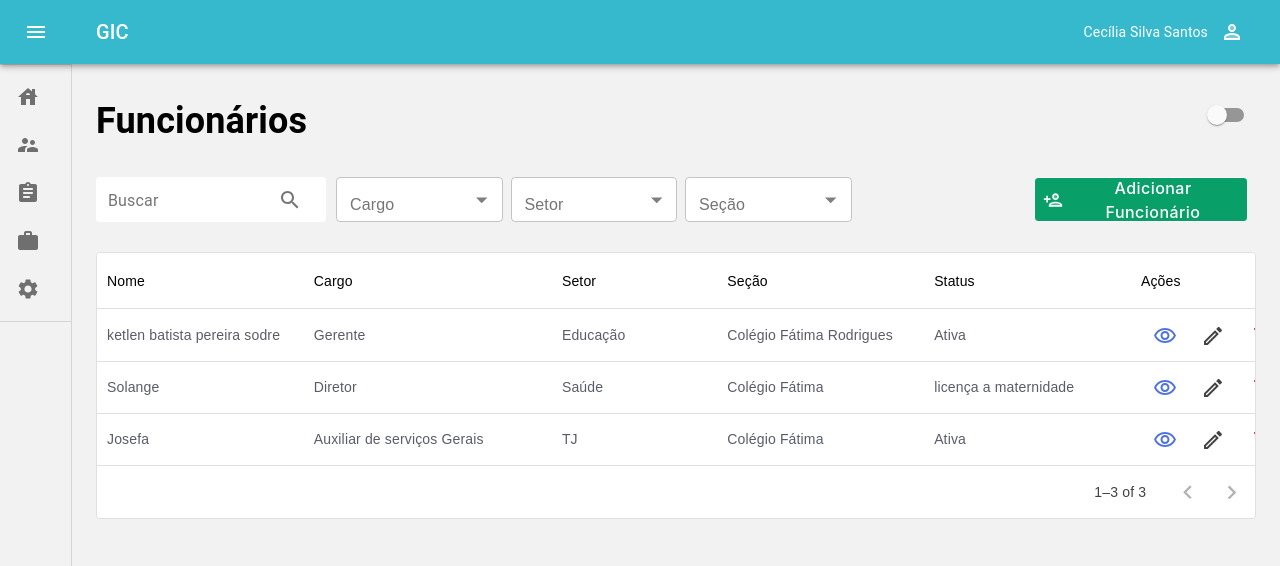
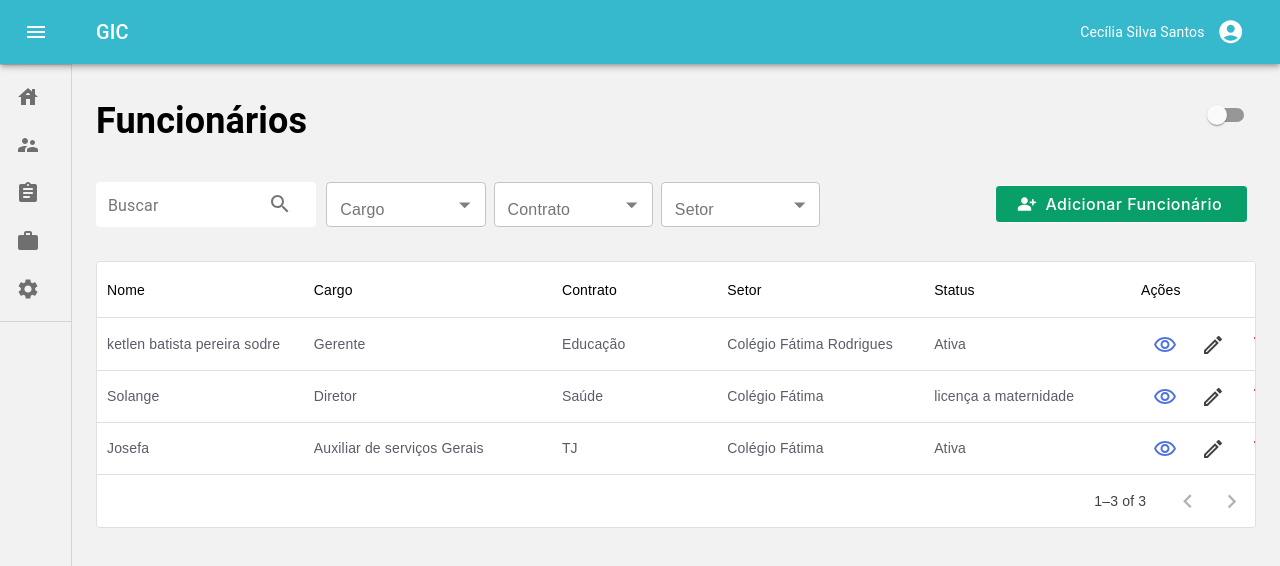
Before and after one commit to ketlen-Batista/gerenciador-front-end, a React (Vite) app: page /gerenciador-gic/funcionarios in a window 1280 px wide. Shown: the top 566 px of the page. Built offline with nearby package versions, Linux system fonts and the light colour scheme; the HTML template or start-up script is replaced by a standard one.

Commit message:
feat: Alterações dos nomes dos botões

```diff
--- a/src/pages/DocumentsPage/Filters/index.tsx
+++ b/src/pages/DocumentsPage/Filters/index.tsx
@@ -2,7 +2,13 @@
 
 import { Grid, IconButton, InputAdornment } from '@material-ui/core';
 import SearchIcon from '@material-ui/icons/Search';
-import { cargos, recebidos, setores, seções } from '@src/utils/constants';
+import {
+  basicNames,
+  cargos,
+  recebidos,
+  setores,
+  seções,
+} from '@src/utils/constants';
 import { INIT_DATE_RANGE } from '@src/utils/dates';
 
 import DateFilter, { type DateFilterHandles } from '@src/components/DateFilter';
@@ -86,7 +92,7 @@
           <Grid item xs={3}>
             <S.FieldBox>
               <Select
-                label="Cargo"
+                label={basicNames.office.singular}
                 options={cargos}
                 value={cargo?.value}
                 name={cargo.name}
@@ -99,7 +105,7 @@
           <Grid item xs={3}>
             <S.FieldBox>
               <Select
-                label="Setor"
+                label={basicNames.sector.singular}
                 options={setores}
                 value={setor?.value}
                 name={setor.name}
@@ -112,7 +118,7 @@
           <Grid item xs={3}>
             <S.FieldBox>
               <Select
-                label="Seção"
+                label={basicNames.section.singular}
                 options={seções}
                 value={seção?.value}
                 name={seção.name}
--- a/src/pages/EmployeeData/index.tsx
+++ b/src/pages/EmployeeData/index.tsx
@@ -8,7 +8,7 @@
 import DeleteOutlineIcon from '@material-ui/icons/DeleteOutline';
 import DescriptionOutlinedIcon from '@material-ui/icons/DescriptionOutlined';
 import EqualizerOutlinedIcon from '@material-ui/icons/EqualizerOutlined';
-import { recebidos } from '@src/utils/constants';
+import { basicNames, recebidos } from '@src/utils/constants';
 import DefaultPage from '@templates/DefaultPage';
 
 import ImageAvatar from '../../components/ImageAvatar';
@@ -258,7 +258,7 @@
           <Grid item xs={4}>
             <S.FieldBox>
               <Select
-                label="Cargo"
+                label={basicNames.office.singular}
                 options={cargos}
                 value={office.value}
                 name={office.name}
@@ -271,7 +271,7 @@
           <Grid item xs={4}>
             <S.FieldBox>
               <Select
-                label="Setor"
+                label={basicNames.sector.singular}
                 options={setores}
                 value={setor.value}
                 name={setor.name}
@@ -284,7 +284,7 @@
           <Grid item xs={4}>
             <S.FieldBox>
               <Select
-                label="Seção"
+                label={basicNames.section.singular}
                 options={seções}
                 value={seção.value}
                 name={seção.name}
--- a/src/pages/Employees/Filters/index.tsx
+++ b/src/pages/Employees/Filters/index.tsx
@@ -4,7 +4,14 @@
 import PersonAddTwoToneIcon from '@material-ui/icons/PersonAddTwoTone';
 import PostAddRoundedIcon from '@material-ui/icons/PostAddRounded';
 import SearchIcon from '@material-ui/icons/Search';
-import { cargos, recebidos, setores, seções } from '@src/utils/constants';
+import PersonAddAltRoundedIcon from '@mui/icons-material/PersonAddAltRounded';
+import {
+  basicNames,
+  cargos,
+  recebidos,
+  setores,
+  seções,
+} from '@src/utils/constants';
 
 import Select from '@src/components/Select';
 import SelectCustom from '@src/components/SelectCustom';
@@ -65,7 +72,7 @@
           <Grid item xs={3}>
             <S.FieldBox>
               <Select
-                label="Cargo"
+                label={basicNames.office.singular}
                 options={cargos}
                 value={cargo?.value}
                 name={cargo.name}
@@ -78,7 +85,7 @@
           <Grid item xs={3}>
             <S.FieldBox>
               <Select
-                label="Setor"
+                label={basicNames.sector.singular}
                 options={setores}
                 value={setor?.value}
                 name={setor.name}
@@ -91,7 +98,7 @@
           <Grid item xs={3}>
             <S.FieldBox>
               <Select
-                label="Seção"
+                label={basicNames.section.singular}
                 options={seções}
                 value={seção?.value}
                 name={seção.name}
@@ -102,17 +109,15 @@
           </Grid>
         </Grid>
       </S.ContainerSelects>
-      <S.ContainerButton>
       <S.ButtonAdd
         variant="contained"
         color="primary"
         disableRipple
         className={classes.button}
-          startIcon={<PersonAddTwoToneIcon />}
+        startIcon={<PersonAddAltRoundedIcon />}
       >
         Adicionar Funcionário
       </S.ButtonAdd>
-      </S.ContainerButton>
     </S.ContainerFilters>
   );
 };
--- a/src/pages/Employees/Filters/styles.ts
+++ b/src/pages/Employees/Filters/styles.ts
@@ -14,7 +14,7 @@
     boxShadow: 'none',
     textTransform: 'none',
     fontSize: 16,
-    padding: '6px 12px',
+    padding: '6px 25px' ,
     border: '1px solid',
     lineHeight: 1.5,
     backgroundColor: 'var(--GreenDark)',
@@ -76,12 +76,3 @@
   justify-content: space-around;
   flex: 6;
 `;
-
-export const ContainerButton = styled.div`
-  display: flex;
-  color: var(--Success);
-  height: 45px;
-  align-items: center;
-  flex: 2;
-  justify-content: right;
-`;
--- a/src/pages/Employees/TableEmployees/index.jsx
+++ b/src/pages/Employees/TableEmployees/index.jsx
@@ -12,6 +12,7 @@
 import { useNavigate } from 'react-router-dom';
 
 import TableDataGrid from '/src/components/TableDataGrid';
+import { basicNames } from '@src/utils/constants';
 
 function TableEmployees() {
   const navigate = useNavigate();
@@ -76,21 +77,21 @@
 
     {
       field: 'office',
-      headerName: 'Cargo',
+      headerName: basicNames.office.singular,
       flex: 6,
       headerClassName: 'table-header',
       cellClassName: 'table-body',
     },
     {
       field: 'sector',
-      headerName: 'Setor',
+      headerName: basicNames.sector.singular,
       flex: 4,
       headerClassName: 'table-header',
       cellClassName: 'table-body',
     },
     {
       field: 'section',
-      headerName: 'Seção',
+      headerName: basicNames.section.singular,
       flex: 5,
       headerClassName: 'table-header',
       cellClassName: 'table-body',
--- a/src/templates/DefaultPage/index.tsx
+++ b/src/templates/DefaultPage/index.tsx
@@ -9,6 +9,7 @@
 import Typography from '@material-ui/core/Typography';
 import MenuIcon from '@material-ui/icons/Menu';
 import PersonOutlineTwoToneIcon from '@material-ui/icons/PersonOutlineTwoTone';
+import AccountCircleIcon from '@mui/icons-material/AccountCircle';
 import clsx from 'clsx';
 
 import Sidebar from '@components/Sidebar';
@@ -73,7 +74,7 @@
           </Typography>
           Cecília Silva Santos
           <IconButton color="inherit">
-            <PersonOutlineTwoToneIcon />
+            <AccountCircleIcon />
           </IconButton>
         </Toolbar>
       </AppBar>
--- a/src/utils/constants.ts
+++ b/src/utils/constants.ts
@@ -94,6 +94,10 @@
     singular: 'Permissão',
     plural: 'Permissões',
   },
+  office:  {
+    singular: 'Cargo',
+    plural: 'Cargos' ,
+  }
 };
 
 export const permissionsNames = [
```
Also changed, not shown: src/App.tsx (+1 -24 lines), src/pages/Employees/index.tsx (+1 -52 lines). Lines whose indentation alone changed are shown as unchanged.
